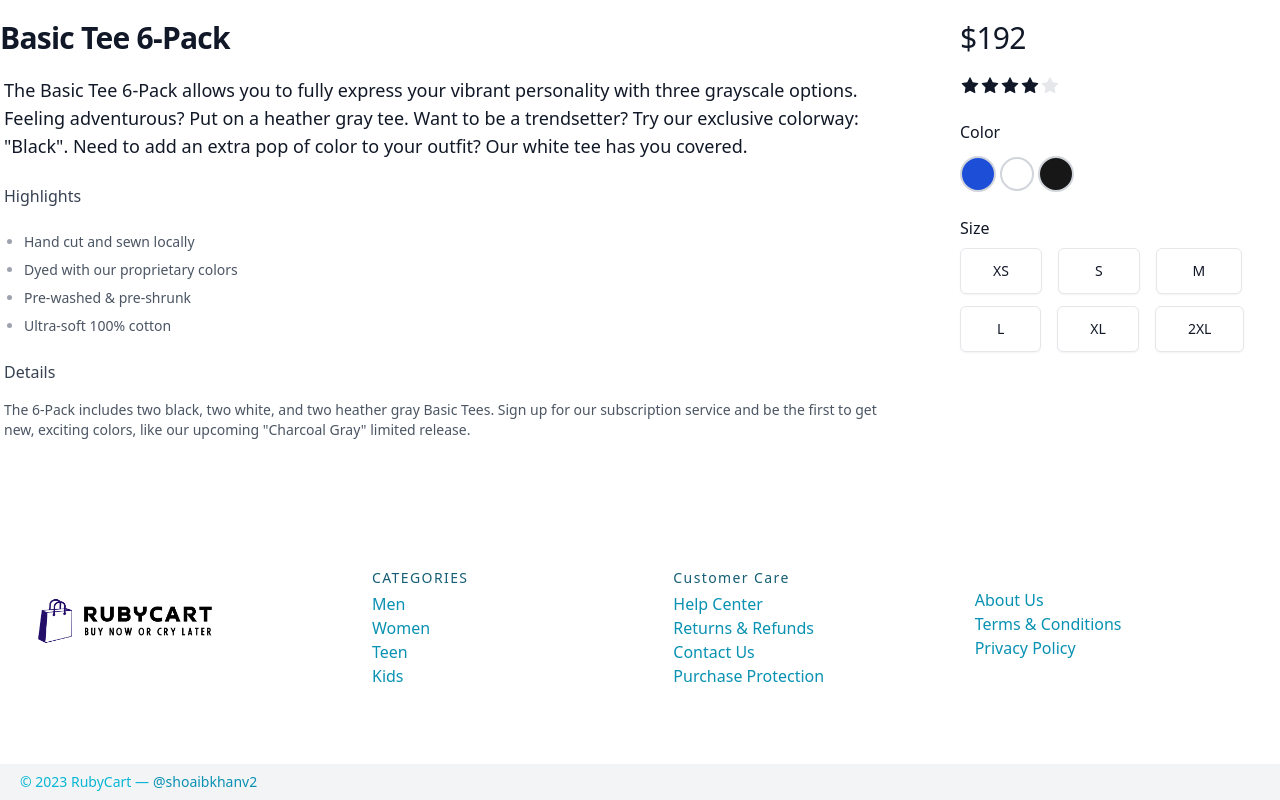
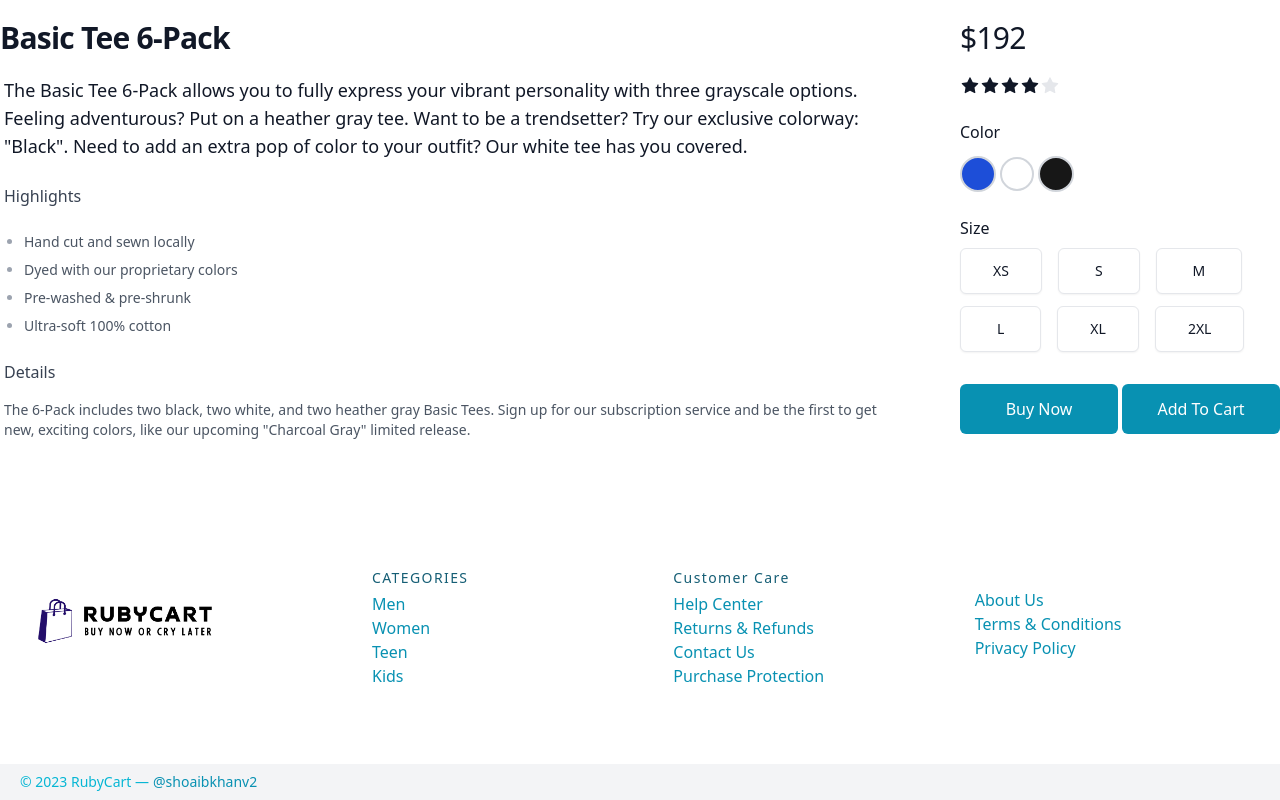
Before and after one commit to Shoaibv2/Ruby-Cart, a Next.js app: page /product/product in a window 1280 px wide. Shown: the part 1821-2621 px from the top of the page. Built offline with nearby package versions, Linux system fonts and the light colour scheme.

Commit message:
Buy Now & Add To Cart Button

```diff
--- a/pages/product/product.js
+++ b/pages/product/product.js
@@ -61,7 +61,10 @@ function Product() {
                 <button className="p-8 border rounded-md justify-center text-sm font-medium uppercase hover:bg-gray-50 focus:outline-none sm:py-3 bg-white shadow-sm text-gray-900">2xl</button>
               </div>
             </div>
-
+            <div className="flex space-x-1 mt-8">
+              <button className="lg:w-2/4 md:w-2/4 w-full items-center justify-center rounded-md border border-transparent bg-cyan-600 py-3 px-3 text-base font-medium text-white hover:bg-cyan-700 focus:outline-none focus:ring-2 focus:ring-cyan-500 focus:ring-offset-2">Buy Now</button>
+              <button className="lg:w-2/4 md:w-2/4 w-full items-center justify-center rounded-md border border-transparent bg-cyan-600 py-3 px-3 text-base font-medium text-white hover:bg-cyan-700 focus:outline-none focus:ring-2 focus:ring-cyan-500 focus:ring-offset-2">Add To Cart</button>
+            </div>
           </div>
 
         </div>
```
